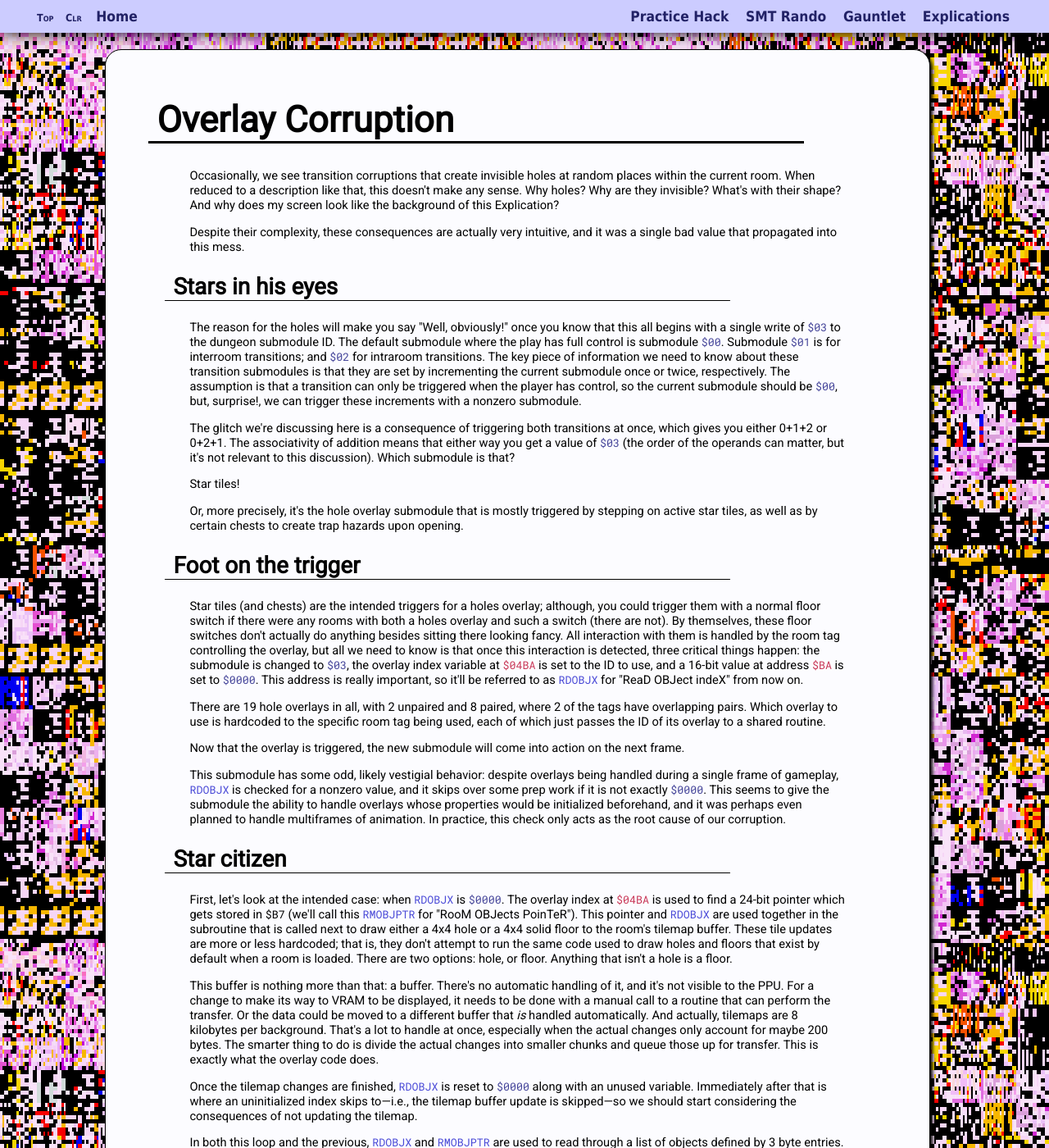
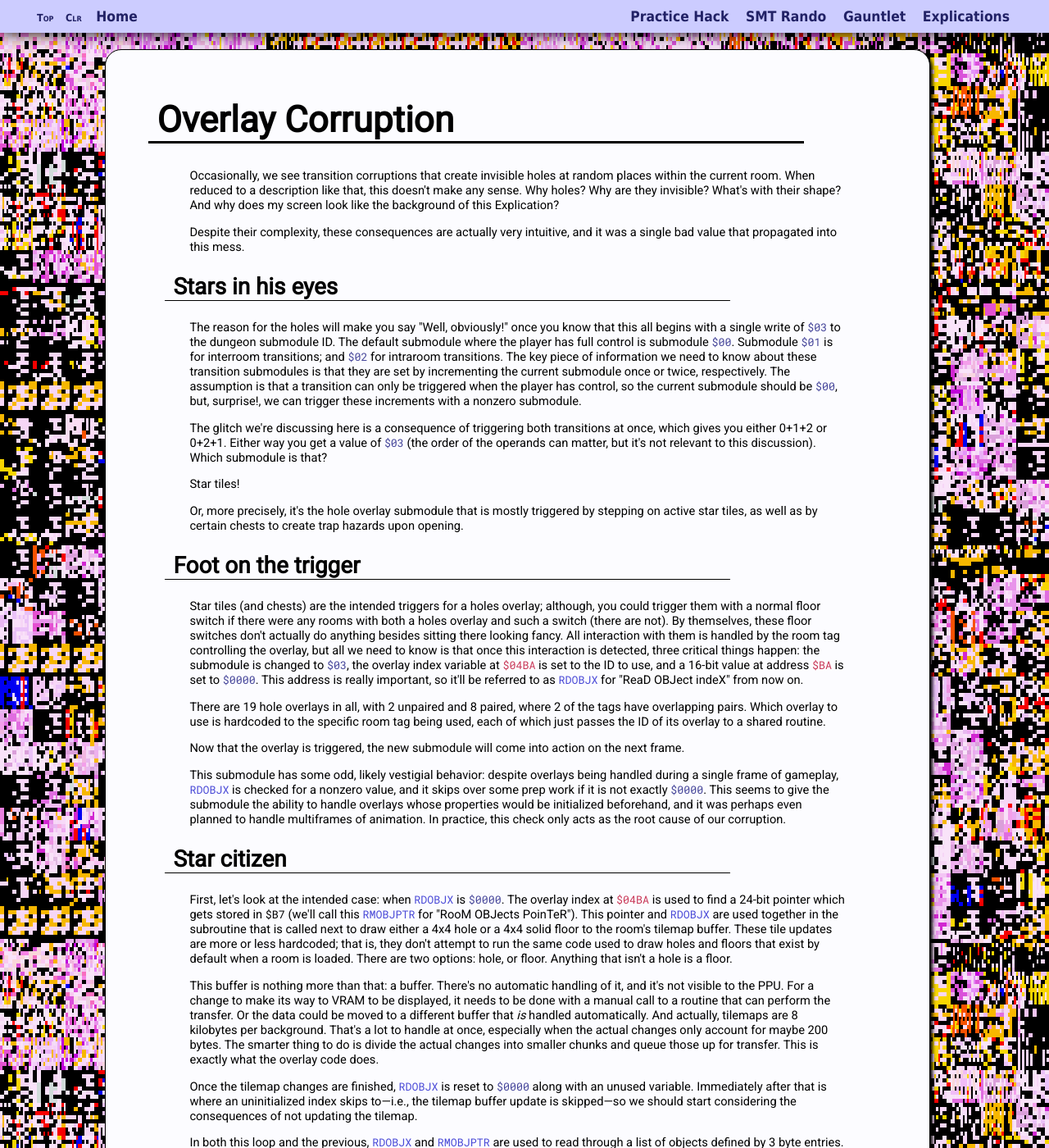
Before and after one commit to spannerisms/spannerisms.github.io, a Jekyll site: the page built from overlaycorruption.html, in a window 1280 px wide and 1400 px high. Shown: the whole window at 82% size. Built offline with Jekyll 4.4.1, drawn with Linux system fonts in a browser that asks for light colours; some of the changed text lies outside the part shown.

Commit message:
Update overlaycorruption.html

```diff
--- a/overlaycorruption.html
+++ b/overlaycorruption.html
@@ -9,8 +9,8 @@
 	<p>Despite their complexity, these consequences are actually very intuitive, and it was a single bad value that propagated into this mess.</p>
 
 	<h2>Stars in his eyes</h2>
-	<p>The reason for the holes will make you say "Well, obviously!" once you know that this all begins with a single write of <code class="value">$03</code> to the dungeon submodule ID. The default submodule where the play has full control is submodule <code class="value">$00</code>. Submodule <code class="value">$01</code> is for interroom transitions; and <code class="value">$02</code> for intraroom transitions. The key piece of information we need to know about these transition submodules is that they are set by incrementing the current submodule once or twice, respectively. The assumption is that a transition can only be triggered when the player has control, so the current submodule should be <code class="value">$00</code>, but, surprise!, we can trigger these increments with a nonzero submodule.</p>
-	<p>The glitch we're discussing here is a consequence of triggering both transitions at once, which gives you either 0+1+2 or 0+2+1. The associativity of addition means that either way you get a value of <code class="value">$03</code> (the order of the operands can matter, but it's not relevant to this discussion). Which submodule is that?</p>
+	<p>The reason for the holes will make you say "Well, obviously!" once you know that this all begins with a single write of <code class="value">$03</code> to the dungeon submodule ID. The default submodule where the player has full control is submodule <code class="value">$00</code>. Submodule <code class="value">$01</code> is for interroom transitions; and <code class="value">$02</code> for intraroom transitions. The key piece of information we need to know about these transition submodules is that they are set by incrementing the current submodule once or twice, respectively. The assumption is that a transition can only be triggered when the player has control, so the current submodule should be <code class="value">$00</code>, but, surprise!, we can trigger these increments with a nonzero submodule.</p>
+	<p>The glitch we're discussing here is a consequence of triggering both transitions at once, which gives you either 0+1+2 or 0+2+1. Either way you get a value of <code class="value">$03</code> (the order of the operands can matter, but it's not relevant to this discussion). Which submodule is that?</p>
 	<p>Star tiles!</p>
 	<p>Or, more precisely, it's the hole overlay submodule that is mostly triggered by stepping on active star tiles, as well as by certain chests to create trap hazards upon opening.</p>
 
@@ -24,7 +24,7 @@
 	<p>First, let's look at the intended case: when <code class="label">RDOBJX</code> is <code class="value">$0000</code>. The overlay index at <code class="address">$04BA</code> is used to find a 24-bit pointer which gets stored in <code class="adress">$B7</code> (we'll call this <code class="label">RMOBJPTR</code> for "RooM OBJects PoinTeR"). This pointer and <code class="label">RDOBJX</code> are used together in the subroutine that is called next to draw either a 4x4 hole or a 4x4 solid floor to the room's tilemap buffer. These tile updates are more or less hardcoded; that is, they don't attempt to run the same code used to draw holes and floors that exist by default when a room is loaded. There are two options: hole, or floor. Anything that isn't a hole is a floor.</p>
 	<p>This buffer is nothing more than that: a buffer. There's no automatic handling of it, and it's not visible to the PPU. For a change to make its way to VRAM to be displayed, it needs to be done with a manual call to a routine that can perform the transfer. Or the data could be moved to a different buffer that <em>is</em> handled automatically. And actually, tilemaps are 8 kilobytes per background. That's a lot to handle at once, especially when the actual changes only account for maybe 200 bytes. The smarter thing to do is divide the actual changes into smaller chunks and queue those up for transfer. This is exactly what the overlay code does.</p>
 	<p>Once the tilemap changes are finished, <code class="label">RDOBJX</code> is reset to <code class="value">$0000</code> along with an unused variable. Immediately after that is where an uninitialized index skips to&mdash;i.e., the tilemap buffer update is skipped&mdash;so we should start considering the consequences of not updating the tilemap.</p>
-	<p>In both this loop and the previous, <code class="label">RDOBJX</code> and <code class="label">RMOBJPTR</code> are used to read through a list of objects defined by 3 byte entries. This list end of the list is indicated with a sentinel (terminator) value of <code class="value">$FFFF</code>. The base address of this list is stored in <code class="label">RMOBJPTR</code>, and <code class="label">RDOBJX</code> indicates how far into that list the current object being parsed is. The data is in the same format as room objects in a room for loading, but, as already noted, it is manually parsed to obtain a tilemap location and object type, with the latter check being a binary decision.</p>
+	<p>In both this loop and the previous, <code class="label">RDOBJX</code> and <code class="label">RMOBJPTR</code> are used to read through a list of objects defined by 3 byte entries. This end of the list is indicated with a sentinel (terminator) value of <code class="value">$FFFF</code>. The base address of this list is stored in <code class="label">RMOBJPTR</code>, and <code class="label">RDOBJX</code> indicates how far into that list the current object being parsed is. The data is in the same format as room objects in a room for loading, but, as already noted, it is manually parsed to obtain a tilemap location and object type, with the latter check being a binary decision.</p>
 	<p>To apply the actual overlay, the overlay data is parsed again to find the location of each object, and that location is used to modify the collision map as well as create small chunks of tilemap updates. These chunks just read the existing tilemap and create 4 chunks of 4 tiles each for every hole or floor. This relies on the previous routines (or something else) having already updated the buffer. With overlay corruption, that update never happened. The updates will change things to what they already are. Even with a corrupted value, nothing outside of the tilemap will ever be read. The way position is encoded in object data doesn't leave any room for out of bounds values, although, objects positioned in the bottom three rows will bleed into the tilemap for the lower layer. Oh, yeah, overlays only ever apply to the upper layer!</p>
 	<p>Like the tilemap buffer changes, the collision changes are a binary selection: it's either a hole or a floor, although, in this case, the default is being a floor, which is easier to check for. That means any tile that doesn't correspond to a standard floor tile will be given pit collision. An intended trigger will have just used this same list to update the tilemap buffer and thus will produce collision that matches the graphics, but if we happened to skip that, funny things happen.</p>
 	<p>Again, this is a binary choice. Hole or floor. Pick one. Any tile caught in the 4x4 tiles of the current tile coordinates will have its collision changed to one of those. The base floor becomes walkable and everything else becomes a pit. Was there a pot? It's now a pit. A wall? Pit. The right half of a big chest? PIT!</p>
```
Also changed, not shown: other parts of overlaycorruption.html (+1 -1 lines).
